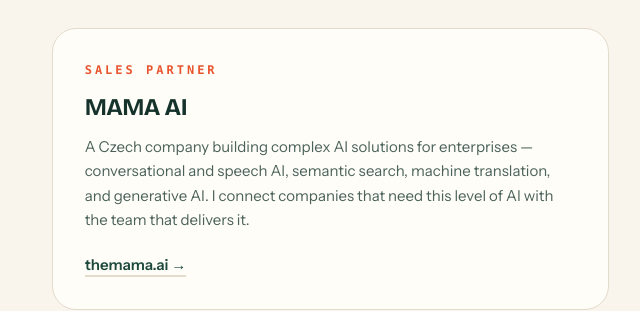
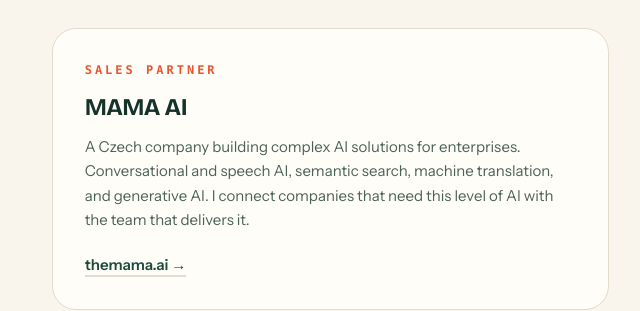
Before and after one commit to Petrrsim/pt-solutions-v3, a website: page index.html in a window 1280 px wide. Shown: the part 1180-1491 px from the top of the page, 523-1163 px from the left. Drawn offline with nearby package versions, Linux system fonts and the light colour scheme.

Commit message:
Update index.html

```diff
--- a/index.html
+++ b/index.html
@@ -304,8 +304,8 @@
         <span class="num">01</span>
         <h2 class="font-display font-bold text-3xl sm:text-4xl tracking-tight mt-3">I build</h2>
         <p class="mt-4 text-[15px] leading-relaxed text-soft max-w-sm">
-          Voice agents, automations, and AI tools that do real work. Designed,
-          built, and shipped on demand.
+          Voice agents, automations, and AI tools that do real work.
+          Designed, built, and shipped on demand.
         </p>
       </div>
       <div class="md:col-span-7">
@@ -351,8 +351,8 @@
         <p class="eyebrow" style="font-size: 12px;">Sales partner</p>
         <p class="mt-3 font-display font-bold text-2xl tracking-tight">MAMA AI</p>
         <p class="mt-3 text-[15px] leading-relaxed text-soft">
-          A Czech company building complex AI solutions for enterprises —
-          conversational and speech AI, semantic search, machine translation,
+          A Czech company building complex AI solutions for enterprises.
+          Conversational and speech AI, semantic search, machine translation,
           and generative AI. I connect companies that need this level of AI
           with the team that delivers it.
         </p>
```
